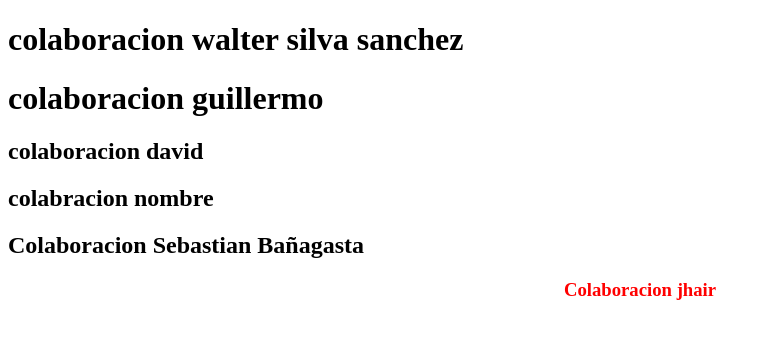
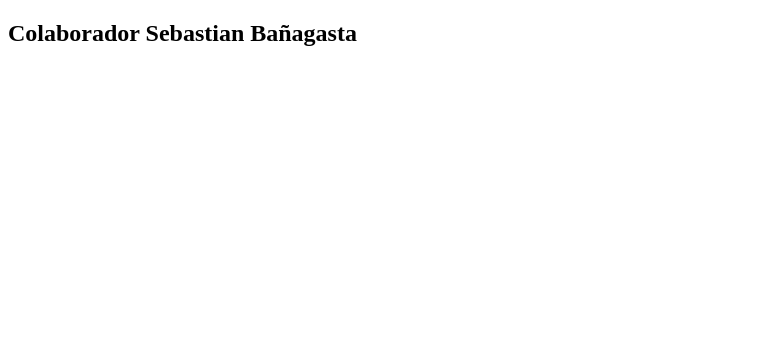
Before and after one commit to guillermosifu/colaborativo, a plain HTML site: page index.html in a window 1280 px wide. Shown: the whole page, without its empty margins (0-771 px from the left). Drawn offline with Linux system fonts and the light colour scheme.

Commit message:
Colaborador agregado

```diff
--- a/index.html
+++ b/index.html
@@ -15,16 +15,10 @@
     </style>
 </head>
 <body>
-    <h1>colaboracion walter silva sanchez</h1>
-    <h1>colaboracion guillermo </h1>
-    <h2>colaboracion david</h2>
-    <h2>colabracion nombre </h2>
-    <h2>Colaboracion Sebastian Bañagasta</h2>
 
-    <footer>
+    <div>
+        <h2>Colaborador Sebastian Bañagasta</h2>
+    </div>
 
-        <h3>Colaboracion jhair</h3>
-
-    </footer>
 </body>
 </html>
```
